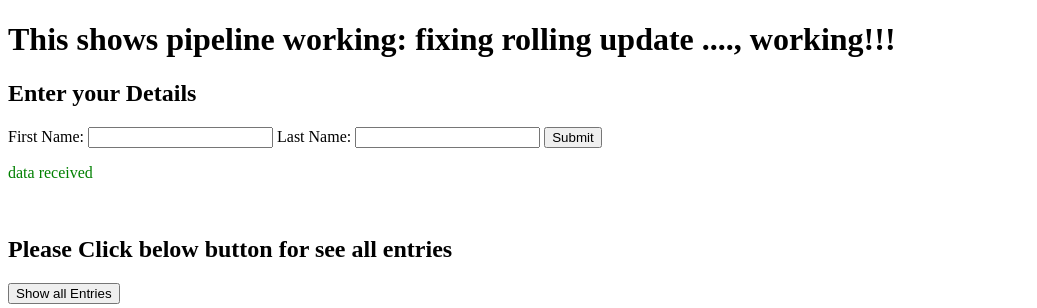
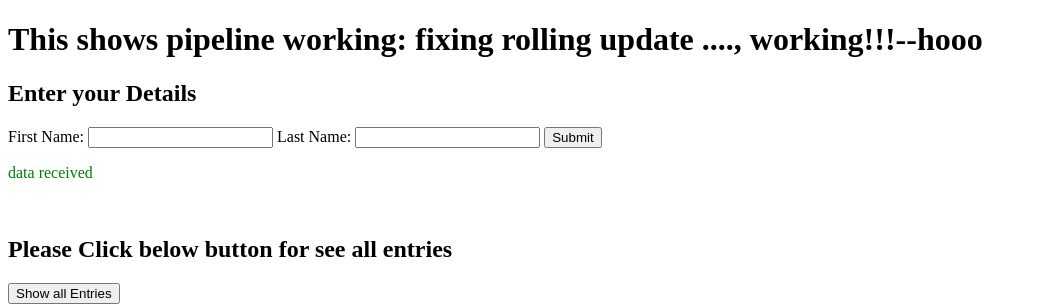
Before and after one commit to nikunj436/py_aws, a Flask app: page /data_entry.py/ in a window 1280 px wide. Shown: the top 308 px of the page, without its empty margins (0-1037 px from the left). Run offline with Flask 2, Linux system fonts and the light colour scheme.

Commit message:
rolling update pipeline

```diff
--- a/Templates/base.html
+++ b/Templates/base.html
@@ -3,7 +3,7 @@
     <title>Home - Devops Demo</title>
 </head>
 <body>
-    <h1> This shows pipeline working: fixing rolling update ...., working!!!  </h1>
+    <h1> This shows pipeline working: fixing rolling update ...., working!!!--hooo  </h1>
     <h2>Enter your Details </h2>
 
 
```
Also changed, not shown: 1 other file.
